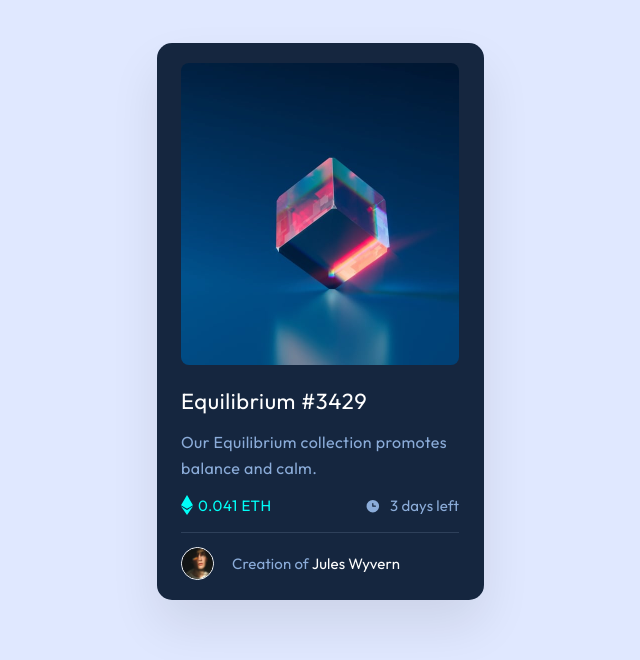
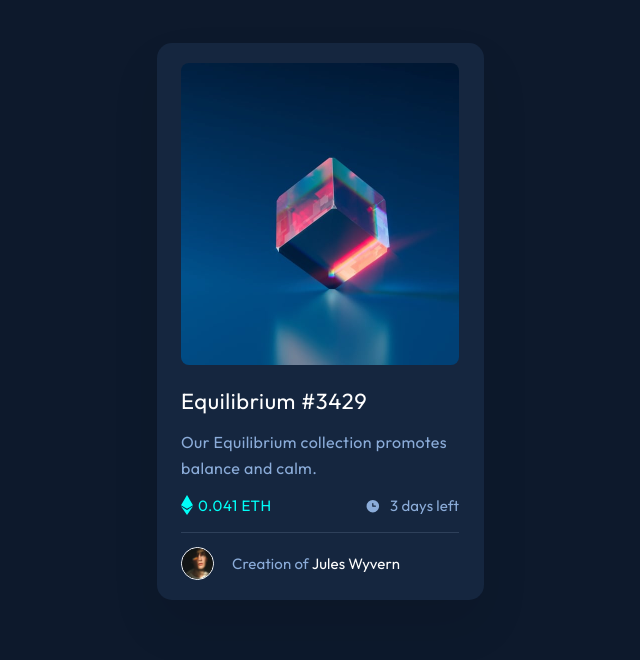
Before and after one commit to ArtemPonomarenko/nft-preview, a plain HTML site: page index.html in a window 1280 px wide. Shown: the whole page, without its empty margins (320-960 px from the left). Drawn offline with Linux system fonts and the light colour scheme.

Commit message:
fix nackground

```diff
--- a/style.scss
+++ b/style.scss
@@ -7,7 +7,7 @@ body {
   min-height: 100%;
   width: 100%;
   height: auto;
-  background-color: #e0e8ff;
+  background-color: #0d192c;
   background-image: url(./images/pattern-background-mobile.svg);
   background-repeat: no-repeat;
   background-size: 639.27px 194px;
```
Also changed, not shown: style.css.
